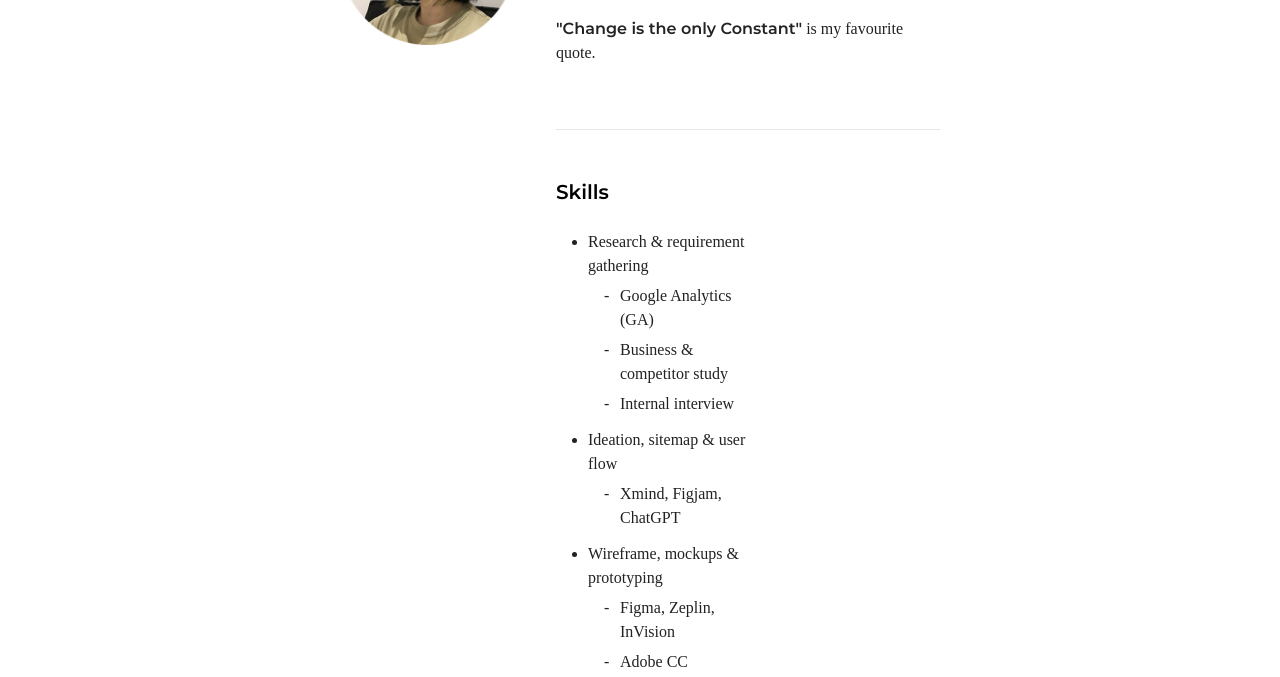
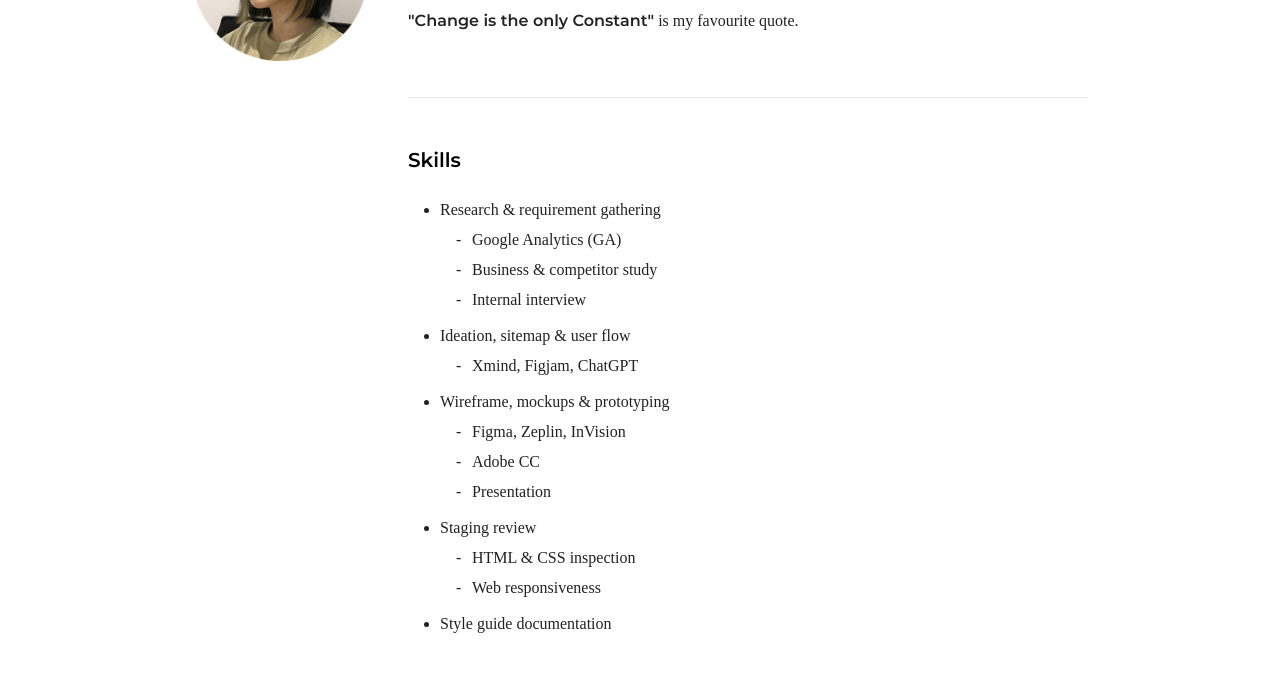
Before and after one commit to meiyeeloo/meiyeeloo.github.io, a plain HTML site: page about/index.html in a window 1280 px wide. Shown: the part 259-936 px from the top of the page. Drawn offline with nearby package versions, Linux system fonts and the light colour scheme; a web font is replaced by a local one.

Commit message:
Update function.css

```diff
--- a/function.css
+++ b/function.css
@@ -330,14 +330,17 @@ hr {
   }
 }
 
+@media (max-width: 767px)
 .about-width {
-  max-width: 320px;
-  margin: 48px auto;
+    max-width: 320px;
+    margin: 48px auto;
+  }
 }
 
 @media (min-width: 768px) {
   .about-width {
-    max-width: 600px;
+    max-width: 720px;
+    margin: 48px auto;
   }
 }
 
```
